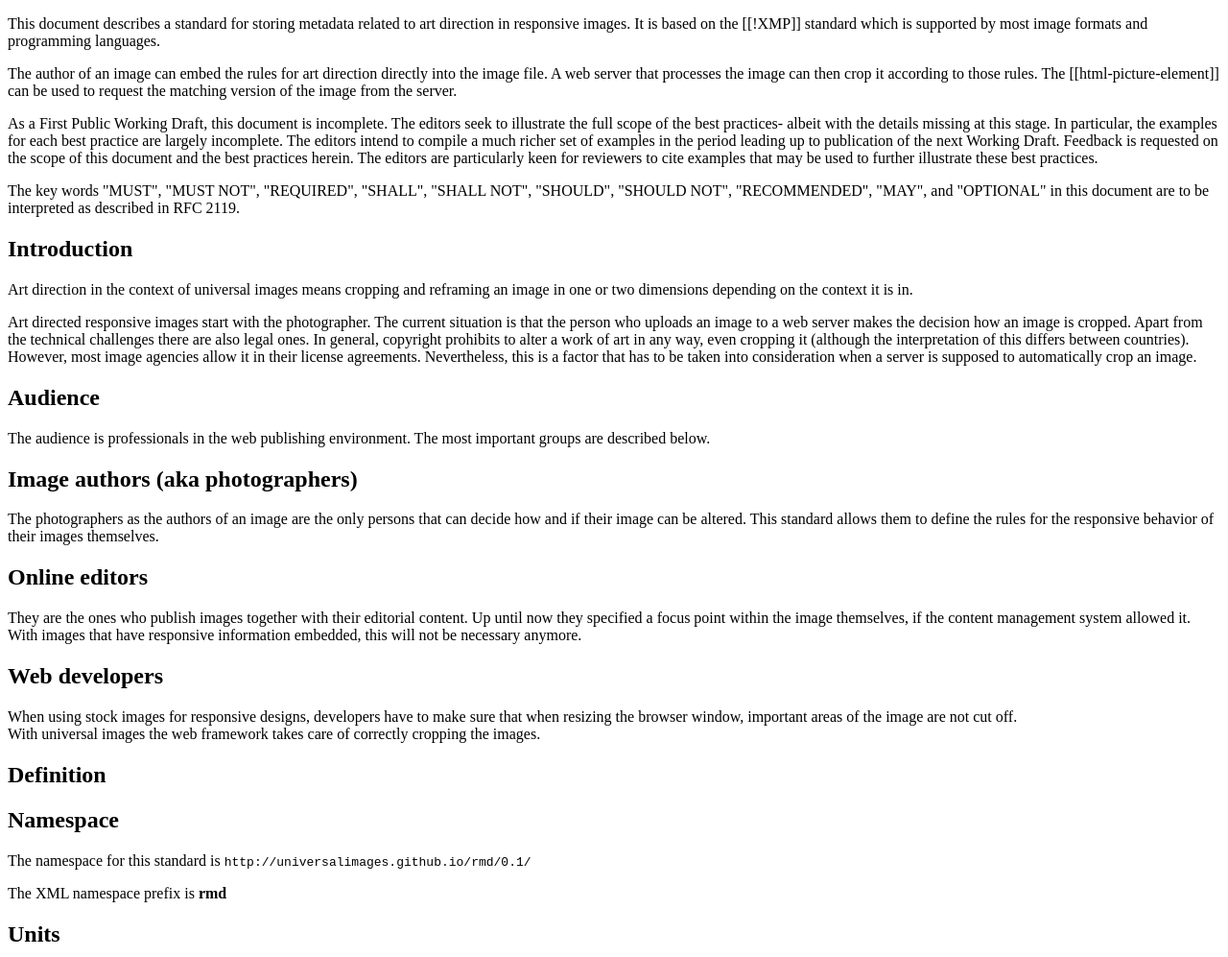
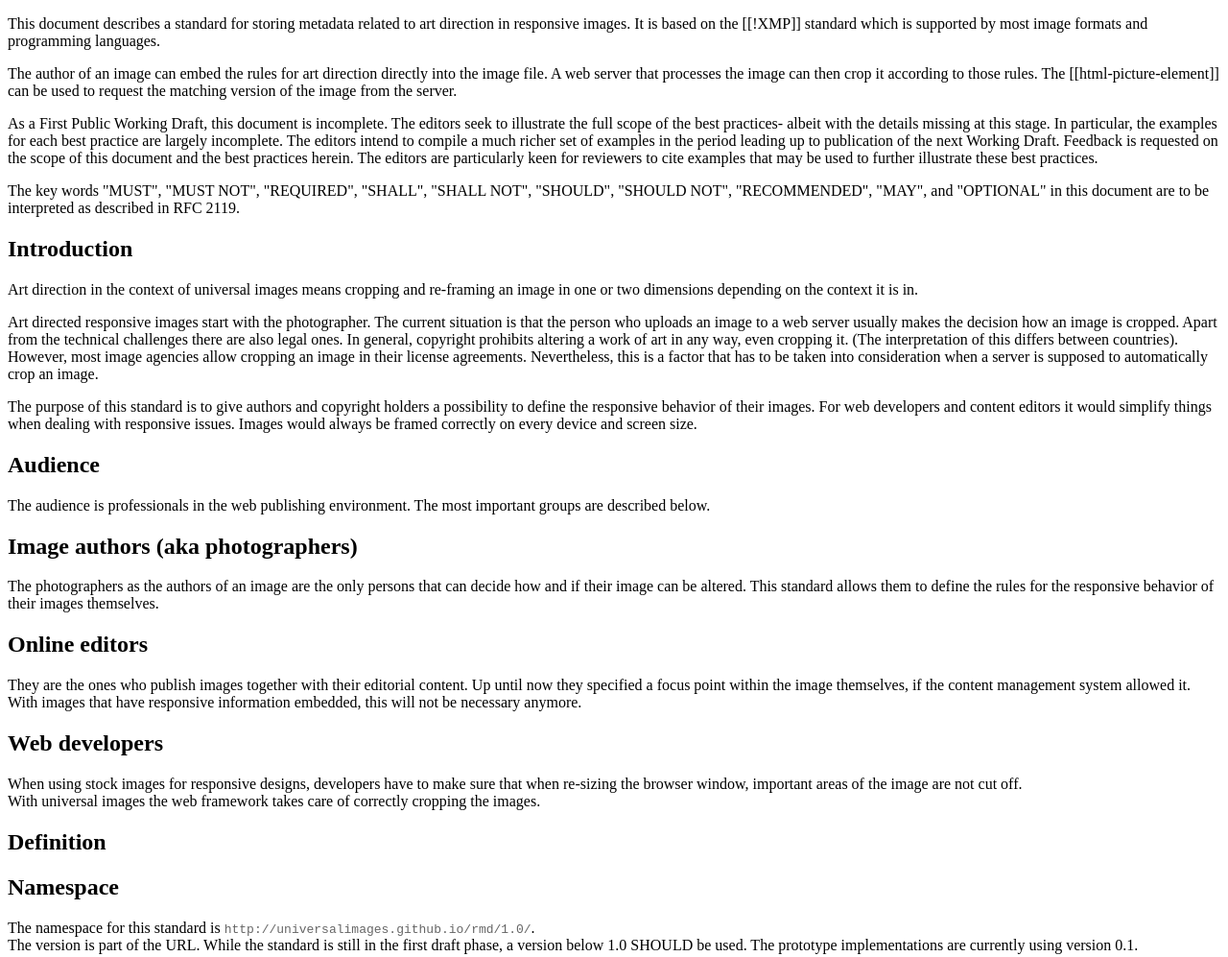
Before and after one commit to universalimages/rmd, a website: page index.html in a window 1280 px wide. Shown: the top 997 px of the page at 96% size. Drawn offline with Linux system fonts and the light colour scheme.

Commit message:
text update

```diff
--- a/index.html
+++ b/index.html
@@ -20,6 +20,9 @@
     td, th {
       padding: 6px 13px;
       border: 1px solid #ddd;
+    }
+    code {
+      color: #666 !important;
     }
   </style>
 
@@ -80,9 +83,14 @@
   <section class="informative">
     <h1>Introduction</h1>
     <p>
-      Art direction in the context of universal images means cropping and reframing an image in one or two dimensions depending on the context it is in.
+      Art direction in the context of universal images means cropping and re-framing an image in one or two dimensions depending on the context it is in.
     </p>
-    <p>Art directed responsive images start with the photographer. The current situation is that the person who uploads an image to a web server makes the decision how an image is cropped. Apart from the technical challenges there are also legal ones. In general, copyright prohibits to alter a work of art in any way, even cropping it (although the interpretation of this differs between countries). However, most image agencies allow it in their license agreements. Nevertheless, this is a factor that has to be taken into consideration when a server is supposed to automatically crop an image.
+    <p>Art directed responsive images start with the photographer. The current situation is that the person who uploads an image to a web server usually  makes the decision how an image is cropped.
+    Apart from the technical challenges there are also legal ones. In general, copyright prohibits altering a work of art in any way, even cropping it. (The interpretation of this differs between countries).
+    However, most image agencies allow cropping an image in their license agreements. Nevertheless, this is a factor that has to be taken into consideration when a server is supposed to automatically crop an image.
+    </p>
+    <p>
+      The purpose of this standard is to give authors and copyright holders a possibility to define the responsive behavior of their images. For web developers and content editors it would simplify things when dealing with responsive issues. Images would always be framed correctly on every device and screen size.
     </p>
   </section>
   <section class="informative">
@@ -101,7 +109,7 @@
     <section>
       <h2>Web developers</h2>
       <p>When using stock images for responsive designs, developers have to make
-        sure that when resizing the browser window, important areas of the image are not cut off.<br>
+        sure that when re-sizing the browser window, important areas of the image are not cut off.<br>
         With universal images the web framework takes care of correctly cropping the images.
       </p>
     </section>
@@ -111,7 +119,9 @@
     <h1>Definition</h1>
     <section>
     <h2>Namespace</h2>
-      <p>The namespace for this standard is <samp>http://universalimages.github.io/rmd/0.1/</samp></p>
+      <p>The namespace for this standard is <code>http://universalimages.github.io/rmd/1.0/</code>. <br/>
+      The version is part of the URL. While the standard is still in the first draft phase, a version below 1.0 SHOULD be used. The prototype implementations are currently using version 0.1.
+      </p>
       <p>The XML namespace prefix is <strong>rmd</strong></p>
     </section>
     <section>
@@ -385,5 +395,15 @@
     </section>
 
   </section><!-- appendix -->
+
+  <script>
+    (function(i,s,o,g,r,a,m){i['GoogleAnalyticsObject']=r;i[r]=i[r]||function(){
+    (i[r].q=i[r].q||[]).push(arguments)},i[r].l=1*new Date();a=s.createElement(o),
+    m=s.getElementsByTagName(o)[0];a.async=1;a.src=g;m.parentNode.insertBefore(a,m)
+    })(window,document,'script','//www.google-analytics.com/analytics.js','ga');
+
+    ga('create', 'UA-46936819-3', 'auto');
+    ga('send', 'pageview');
+  </script>
 </body>
 </html>
```
